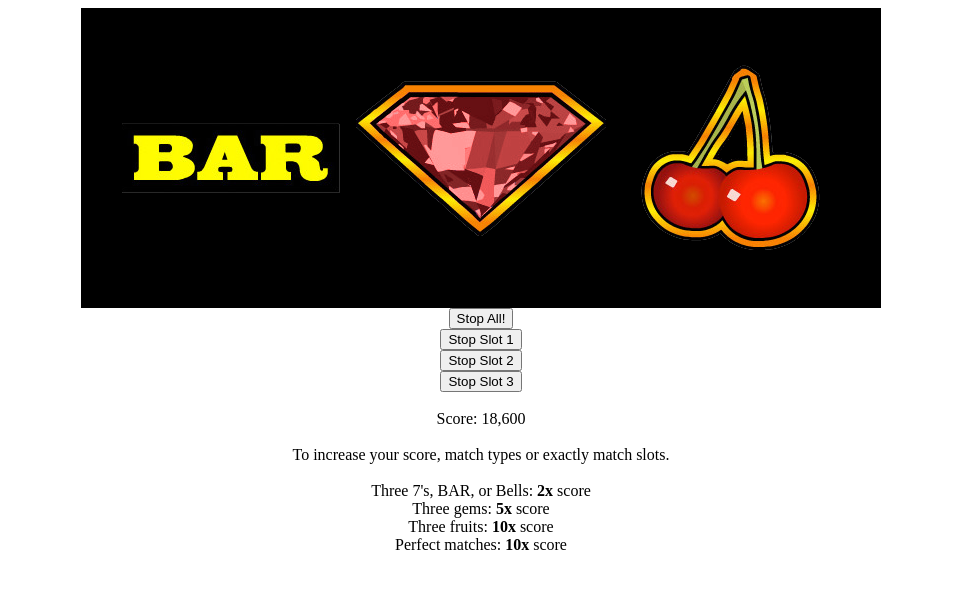
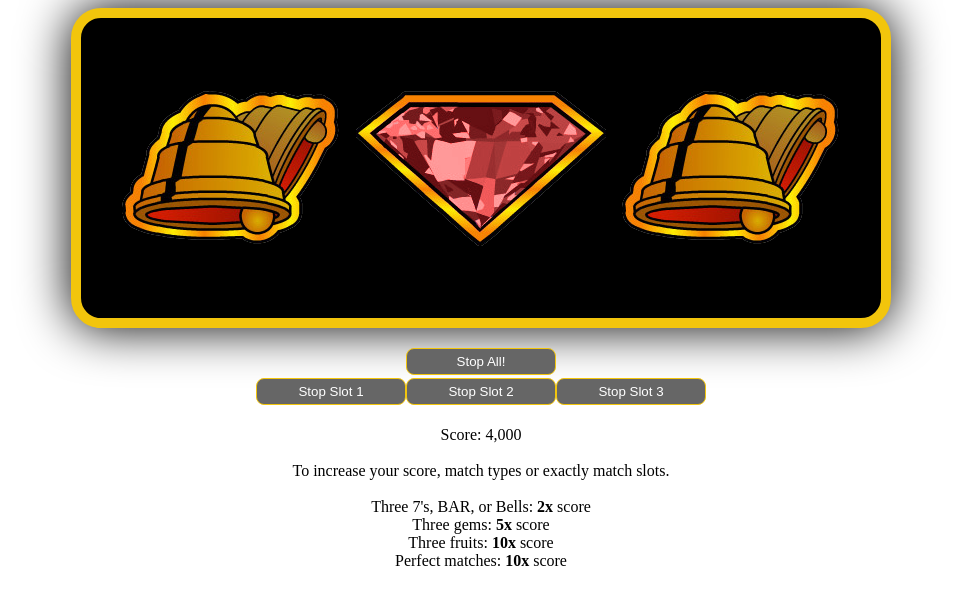
Before and after one commit to kevinforrestconnors/Slot-Machine, a plain HTML site: page slot.html in a window 1280 px wide. Both pictures are taken after a click on the button "Spin Slots!". Shown: the whole page, without its empty margins (159-1120 px from the left). Drawn offline with Linux system fonts and the light colour scheme.

Commit message:
some css styles and fixed a bug.  all 3 slots are spinning at different speeds now

```diff
--- a/slot.css
+++ b/slot.css
@@ -1,14 +1,39 @@
 #machineWindow {
-    background-color:black;
+    background: none repeat scroll 0 0 #000000;
+    border: 10px solid #F2C50C;
+    border-radius: 30px 30px 30px 30px;
+    box-shadow: 0 0 50px #000000;
     display: block;
-    margin: 0 auto;
+    margin: 0 auto 20px;
 }
 
 .center {
     display: block;
+    float: left;
+    width: 150px;
     margin: 0 auto;
 }
 
 .score, .scoreDesc {
     text-align: center;
 }
+
+.spinContainer {
+    margin: 0 auto;
+    width: 150px;
+}
+
+.buttonsContainer {
+    margin: 0 auto;
+    width: 450px;
+}
+
+.spin, .stop {
+    background: none repeat scroll 0 0 #666666;
+    border: 1px solid #F2C50C;
+    border-radius: 8px 8px 8px 8px;
+    color: #FFFFFF;
+    margin: 0 auto 3px auto;
+    padding: 5px;
+    width: 150px;
+}
--- a/slot.html
+++ b/slot.html
@@ -12,7 +12,7 @@
 <main class='main'>
 
 <canvas id='machineWindow' width="800px" height="300px"></canvas>
-<input type='button' class='spin center' value='Spin Slots!'>
+<div class='spinContainer'><input type='button' class='spin' value='Spin Slots!'></div>
 <div class='buttonsContainer'></div>
 <br>
 <div class='score'>Score: 0</div>
--- a/slot.js
+++ b/slot.js
@@ -1,4 +1,5 @@
 // Slot Machine
+
 $(function() {
 
     // Vars
@@ -259,10 +260,10 @@ $(function() {
             c.clearRect(0, 50, 275, 250);
         }
         else if (slotNum == 2) {
-            c.clearRect(275, 50, 525, 250);
+            c.clearRect(275, 50, 250, 250);
         }
         else if (slotNum == 3) {
-            c.clearRect(525, 50, 775, 250);
+            c.clearRect(525, 50, 250, 250);
         }
 
         slot[slotNum].obj = slotWheel[slotNum][incr];
@@ -331,8 +332,6 @@ $(function() {
 
     } // end calculatePoints()
 
-
-
     // Binds
 
     var slot1intr;
@@ -371,6 +370,10 @@ $(function() {
 
             } // end for
 
+            slot[1].speed = randomInteger(150,300);
+            slot[2].speed = randomInteger(150,300);
+            slot[3].speed = randomInteger(150,300);
+
             var wheel1incr = 0;
             var wheel2incr = 0;
             var wheel3incr = 0;
@@ -379,50 +382,61 @@ $(function() {
 
                 spin(1, wheel1incr);
                 wheel1incr++;
-                if (wheel1incr === 8) {
+                if (wheel1incr === 8) { // cycle through the wheel
                     wheel1incr = 0;
                 }
+                $('.score').text('Score: ' + numberWithCommas(calculatePoints())); // Insert score with commas (50000 -> 50,000)
 
-            }, 500);
+            }, slot[1].speed);
 
             slot2intr = setInterval(function () {
 
                 spin(2, wheel2incr);
                 wheel2incr++;
-                if (wheel2incr === 8) {
+                if (wheel2incr === 8) { // cycle through the wheel
                     wheel2incr = 0;
                 }
+                $('.score').text('Score: ' + numberWithCommas(calculatePoints())); // Insert score with commas (50000 -> 50,000)
 
-            }, 500);
+            }, slot[2].speed);
 
             slot3intr = setInterval(function () {
 
                 spin(3, wheel3incr);
                 wheel3incr++;
-                if (wheel3incr === 8) {
+                if (wheel3incr === 8) { // cycle through the wheel
                     wheel3incr = 0;
                 }
+                $('.score').text('Score: ' + numberWithCommas(calculatePoints())); // Insert score with commas (50000 -> 50,000)
+
+            }, slot[3].speed);
+
+            setInterval(function() {
+
+
 
             }, 500);
 
-            scoreInterval = setInterval(function() {
+            $('.buttonsContainer').append('<input type="button" class="stop1 stop" value="Stop Slot 1">');
+            $('.buttonsContainer').append('<input type="button" class="stop2 stop" value="Stop Slot 2">');
+            $('.buttonsContainer').append('<input type="button" class="stop3 stop" value="Stop Slot 3">');
 
-                $('.score').text('Score: ' + numberWithCommas(calculatePoints())); // Insert score with commas (50000 -> 50,000)
-
-            }, 500);
-
-            $('.buttonsContainer').append('<input type="button" class="stop1 center" value="Stop Slot 1">');
-            $('.buttonsContainer').append('<input type="button" class="stop2 center" value="Stop Slot 2">');
-            $('.buttonsContainer').append('<input type="button" class="stop3 center" value="Stop Slot 3">');
+            var wheelsSpinning = 3;
 
             $('.stop1').click(function () {
 
                 clearInterval(slot1intr);
                 drawSlot(1);
-                $(this).remove();
-                if ($('.stop2').length == 0 && $('.stop3').length == 0) {
+                wheelsSpinning--;
+                $(this).css({ // blur out buttons
+                    'background': '#CCC',
+                    'color': '#777',
+                    'border': '1px solid #FFF',
+                    });
+                if (wheelsSpinning === 0) { // If all wheels are stopped, then remove buttons and game ends
                     $('.spin').click();
                 }
+                $(this).unbind();
 
             }); // end stop1 click
 
@@ -430,10 +444,16 @@ $(function() {
 
                 clearInterval(slot2intr);
                 drawSlot(2);
-                $(this).remove();
-                if ($('.stop1').length == 0 && $('.stop3').length == 0) {
+                wheelsSpinning--;
+                $(this).css({ // blur out buttons
+                    'background': '#CCC',
+                    'color': '#777',
+                    'border': '1px solid #FFF',
+                    });
+                if (wheelsSpinning === 0) { // If all wheels are stopped, then remove buttons and game ends
                     $('.spin').click();
                 }
+                $(this).unbind();
 
             }); // end stop2 click
 
@@ -441,17 +461,23 @@ $(function() {
 
                 clearInterval(slot3intr);
                 drawSlot(3);
-                $(this).remove();
-                if ($('.stop1').length == 0 && $('.stop2').length == 0) {
+                wheelsSpinning--;
+                $(this).css({ // blur out buttons
+                    'background': '#CCC',
+                    'color': '#777',
+                    'border': '1px solid #FFF',
+                    });
+                if (wheelsSpinning === 0) { // If all wheels are stopped, then remove buttons and game ends
                     $('.spin').click();
                 }
+                $(this).unbind();
 
             }); // end stop3 click
 
             $('.spin').val('Stop All!');
             game = true;
 
-        } else {
+        } else { // If game is running
 
             $('.spin').val('Spin slots!');
             clearInterval(slot1intr);
@@ -462,12 +488,12 @@ $(function() {
             $('.stop3').remove();
             game = false;
 
-        }
+        } // end else
 
-    });
+    }); // end Spin All / Stop All keybind
 
 
 
 
 
-});
+}); // end script
```
